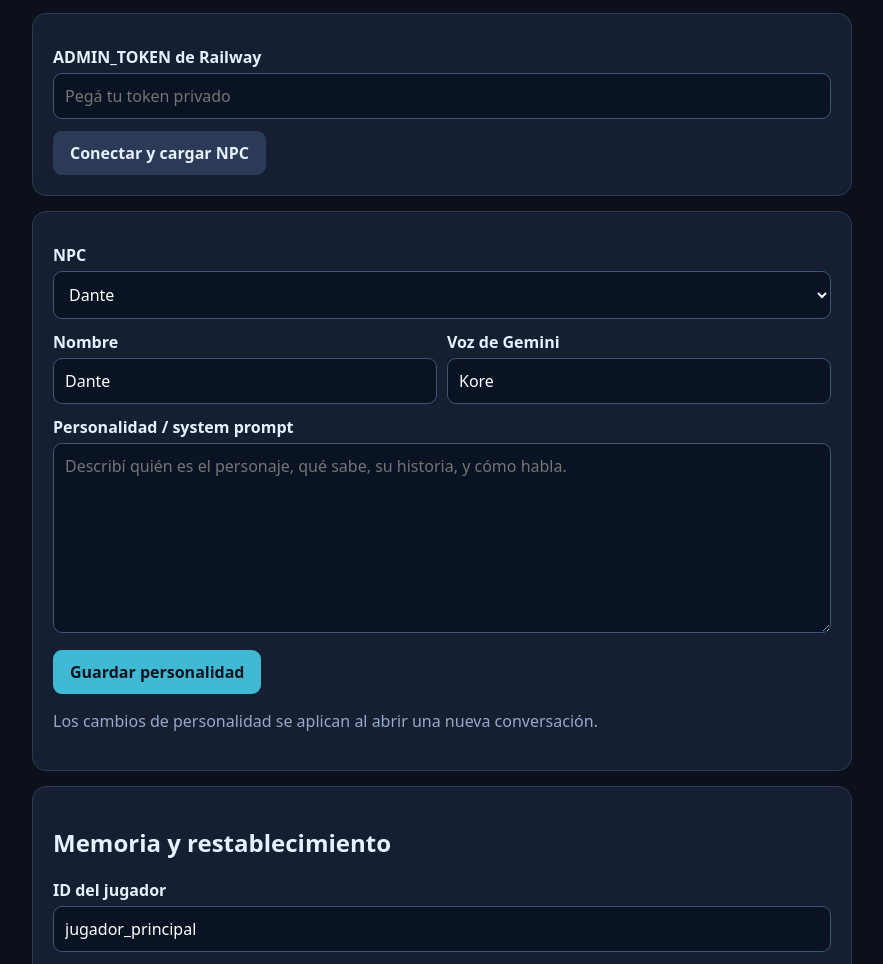
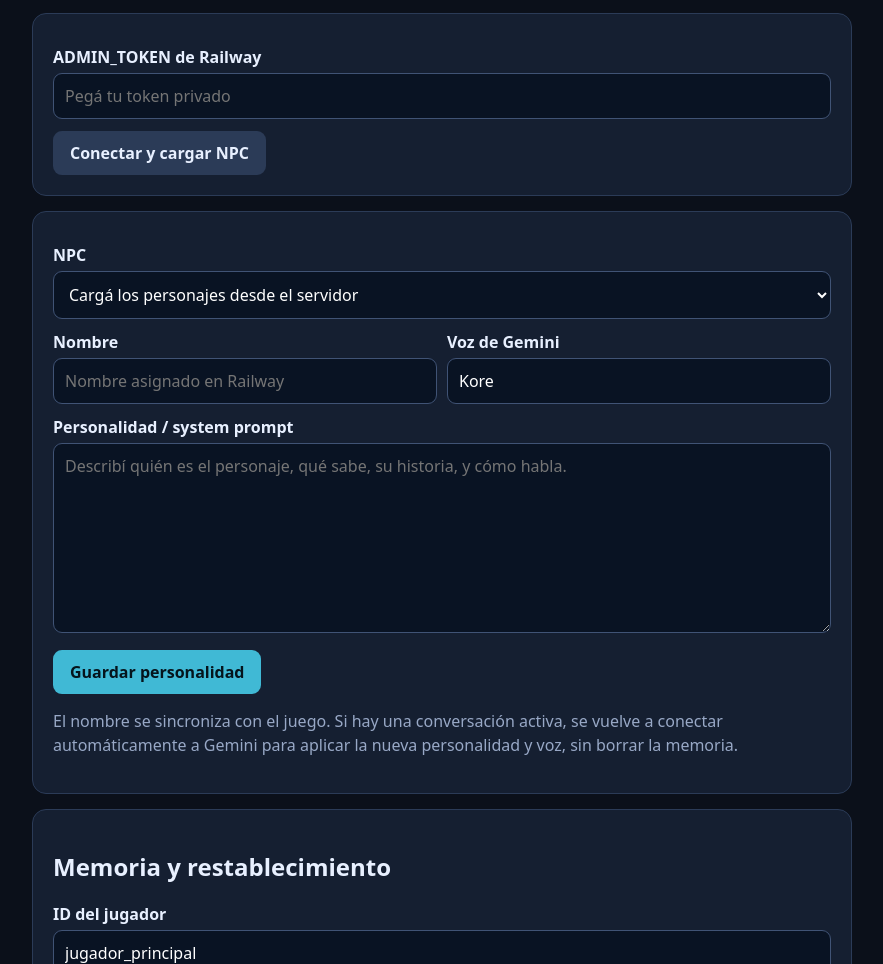
Before and after one commit to lisofer/characterIA, a website: page playcanvas-npc/public/admin.html in a window 1280 px wide. Shown: the part 136-1100 px from the top of the page, without its empty margins (198-1081 px from the left). Drawn offline with Linux system fonts and the light colour scheme.

Commit message:
fix(admin): remove hardcoded display name and document automatic profile synchronization

```diff
--- a/playcanvas-npc/public/admin.html
+++ b/playcanvas-npc/public/admin.html
@@ -32,15 +32,15 @@ pre{white-space:pre-wrap;word-break:break-word;color:#98f0c8}
 <div style="margin-top:12px"><button id="load" class="secondary">Conectar y cargar NPC</button></div>
 </section>
 <section>
-<label for="npc">NPC</label><select id="npc"><option value="dante">Dante</option></select>
+<label for="npc">NPC</label><select id="npc"><option value="">Cargá los personajes desde el servidor</option></select>
 <div class="flex">
-<div><label for="name">Nombre</label><input id="name" value="Dante"></div>
+<div><label for="name">Nombre</label><input id="name" placeholder="Nombre asignado en Railway"></div>
 <div><label for="voice">Voz de Gemini</label><input id="voice" value="Kore"></div>
 </div>
 <label for="prompt">Personalidad / system prompt</label>
 <textarea id="prompt" placeholder="Describí quién es el personaje, qué sabe, su historia, y cómo habla."></textarea>
 <div style="margin-top:12px"><button id="save">Guardar personalidad</button></div>
-<p class="hint">Los cambios de personalidad se aplican al abrir una nueva conversación.</p>
+<p class="hint">El nombre se sincroniza con el juego. Si hay una conversación activa, se vuelve a conectar automáticamente a Gemini para aplicar la nueva personalidad y voz, sin borrar la memoria.</p>
 </section>
 <section>
 <h2>Memoria y restablecimiento</h2>
@@ -93,7 +93,7 @@ $('save').onclick=async()=>{try{
   const data={name:$('name').value,voice:$('voice').value,prompt:$('prompt').value};
   await api('/api/admin/npcs/'+encodeURIComponent($('npc').value),'PUT',data);
   $('npc').selectedOptions[0].textContent=data.name+' ('+$('npc').value+')';
-  show('Nombre y personalidad guardados. Se aplicarán en la próxima conversación.');
+  show('Nombre y personalidad guardados en Railway. El juego tomará la configuración actualizada automáticamente.');
 }catch(e){show('Error: '+e.message);}};
 $('memory').onclick=async()=>{try{
   const m=await api('/api/admin/memory/'+encodeURIComponent($('npc').value)+'/'+encodeURIComponent($('player').value));
```
